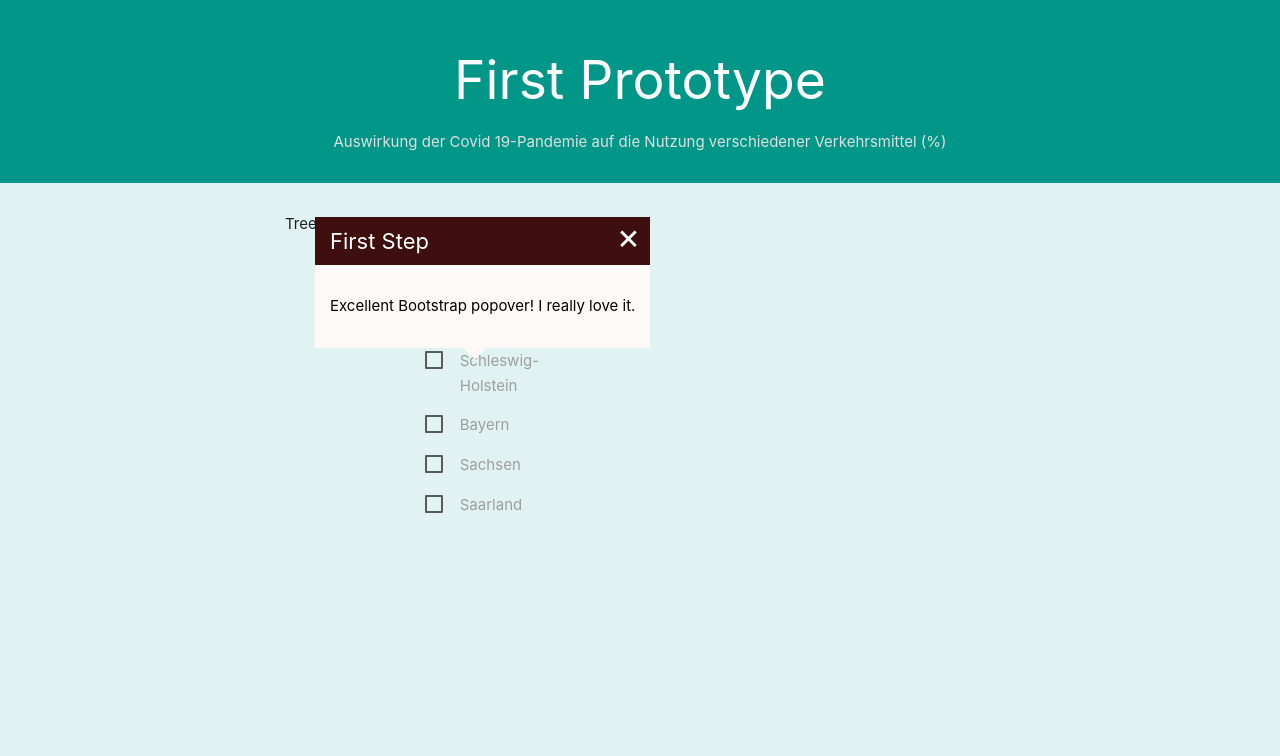
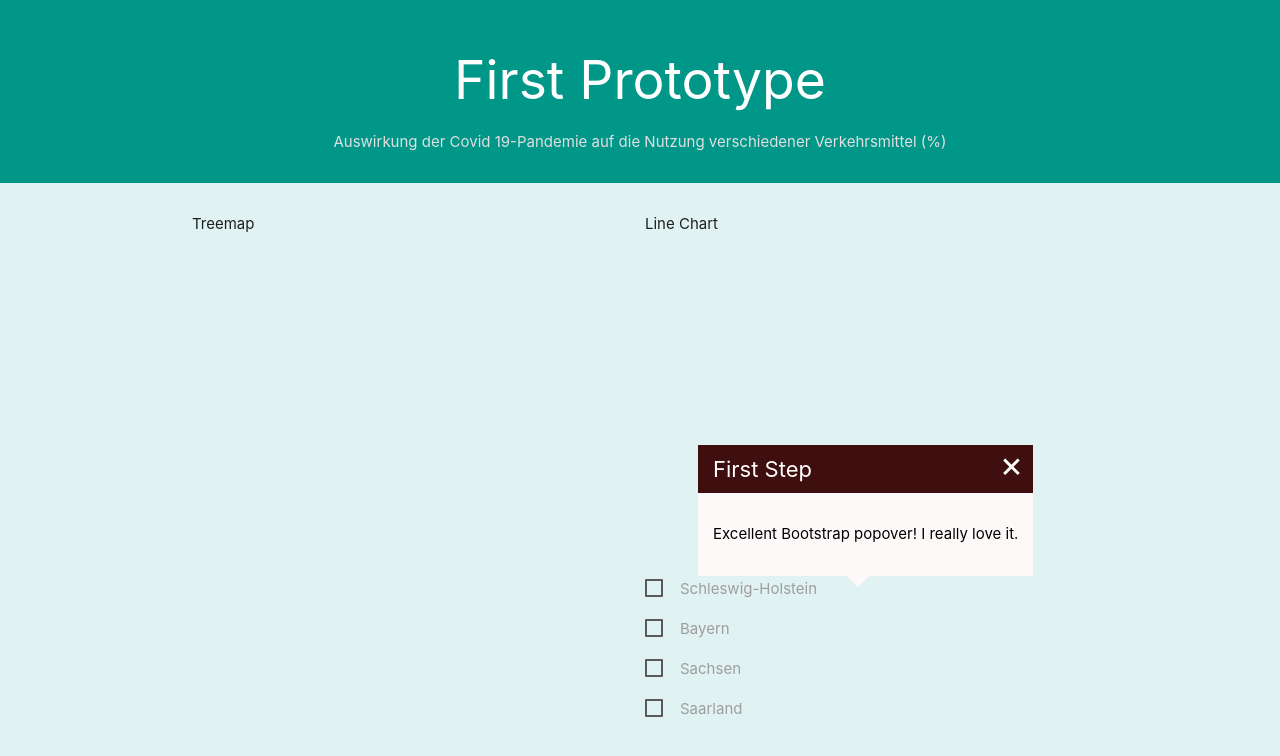
Before and after one commit to parkhyerim/InfoVisProject_WS2021, a website built with Parcel: page src/index.html in a window 1280 px wide. Built offline with nearby package versions, Linux system fonts and the light colour scheme.

Commit message:
HTML updated

```diff
--- a/src/index.html
+++ b/src/index.html
@@ -18,14 +18,14 @@
     </header>
 
     <div class="container section" id="chartContainer" >
-        <div class="row">
-            <div class="col s6">
+
+
                 <!-- Create a div where the treemap-graph take place -->
                 <div id = "treemap_Viz">
                     <p>Treemap</p>
                 </div>
-            </div>
-            <div class="col s6">
+
+
                 <div id = "dataWrapper" data-toggle="popover">
 
                     <p>Line Chart</p>
@@ -58,8 +58,8 @@
                         </p>
                     </div>
                 </div>
-            </div>
-        </div>
+
+
     </div>
     <p></p>
 </body>
--- a/src/styles.css
+++ b/src/styles.css
@@ -22,18 +22,18 @@ h1 {
 
 #bundesländerSelector{
   grid-column: 1 / 2;
-  grid-row: 1;
+  grid-row: 2;
 }
 
 
 #dataWrapper{
   grid-column: 2;
-  grid-row: 2;
+  grid-row: 1;
 }
 
 #treemap_Viz{
   grid-column: 1;
-  grid-row: 2;
+  grid-row: 1;
 }
 
 .svg-container {
```
Also changed, not shown: dist/index.html, 8 other files.
